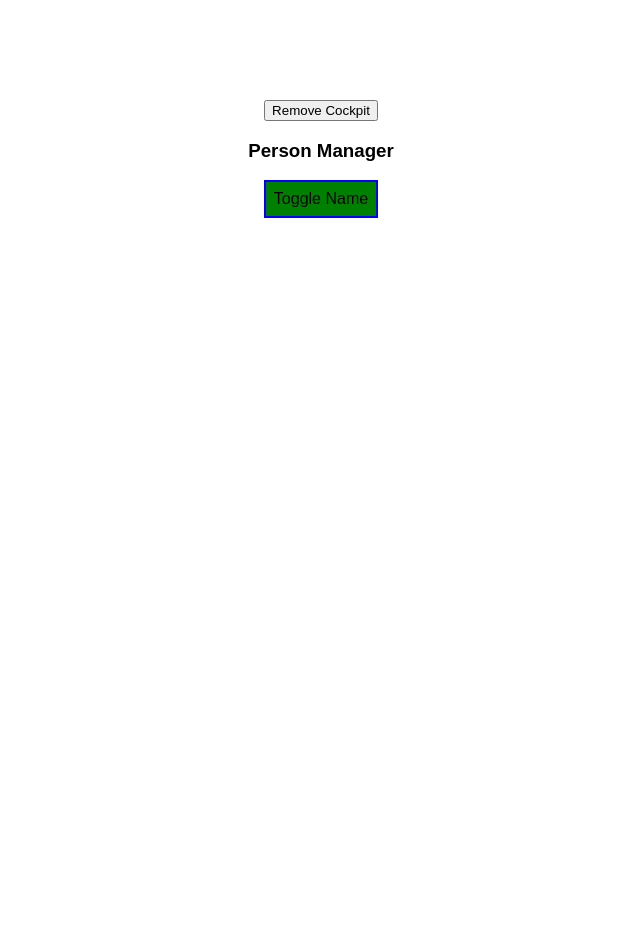
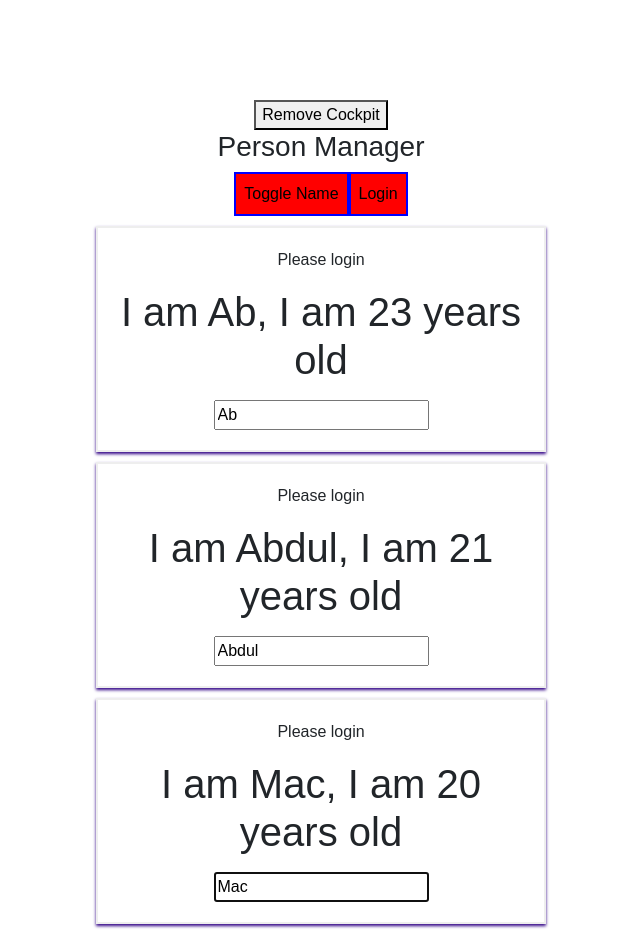
Before and after one commit to macabdul9/react-learning, a React app in the folder intro-app/: page / in a window 1280 px wide. Shown: the whole page, without its empty margins (319-959 px from the left). Before the commit the page ends 800 px from the top, so only its background shows below. Built offline with nearby package versions, Linux system fonts and the light colour scheme.

Commit message:
final commit

```diff
--- a/intro-app/package.json
+++ b/intro-app/package.json
@@ -40,6 +40,7 @@
     "postcss-normalize": "8.0.1",
     "postcss-preset-env": "6.7.0",
     "postcss-safe-parser": "4.0.1",
+    "prop-types": "^15.7.2",
     "radium": "^0.26.0",
     "react": "^16.12.0",
     "react-app-polyfill": "^1.0.5",
--- a/intro-app/public/index.html
+++ b/intro-app/public/index.html
@@ -10,6 +10,7 @@
     -->
     <link rel="manifest" href="%PUBLIC_URL%/manifest.json">
     <link rel="shortcut icon" href="%PUBLIC_URL%/favicon.ico">
+    <link rel="stylesheet" href="https://stackpath.bootstrapcdn.com/bootstrap/4.4.1/css/bootstrap.min.css" integrity="sha384-Vkoo8x4CGsO3+Hhxv8T/Q5PaXtkKtu6ug5TOeNV6gBiFeWPGFN9MuhOf23Q9Ifjh" crossorigin="anonymous">
     <!--
       Notice the use of %PUBLIC_URL% in the tags above.
       It will be replaced with the URL of the `public` folder during the build.
--- a/intro-app/src/components/Cockpit/Cockpit.js
+++ b/intro-app/src/components/Cockpit/Cockpit.js
@@ -1,6 +1,7 @@
-import React from 'react'
+import React, { createRef, useContext} from 'react'
 import Radium from 'radium'
 import './Cockpit.css'
+import AuthContext from '../../context/auth-context'
 
 
 const cockpit = function Cockpit(props){
@@ -12,13 +13,21 @@ const cockpit = function Cockpit(props){
   //     alert('data saved to cloud')
   //   }, 1000)
   // }, props.persons)
+  const toggleBtnRef = createRef();
+
+  // Alternative way of using AuthContext in function component using hooks
+  const authContext = useContext(AuthContext)
 
   React.useEffect(() => {
     console.log('[Cockpit.js] useEffect')
     setTimeout(()=>{
       alert('data saved into cloud')
     }, 1)
-  }, [props.persons])
+    toggleBtnRef.current.click();
+    return ()=>{
+      console.log('[cockpit.js] cleanup work in useEffect');
+    };
+  }, []);
 
   // Applying dynamic classes
   let classes = []
@@ -57,7 +66,12 @@ const cockpit = function Cockpit(props){
         <h3 className={classes.join(' ')}>Person Manager</h3>
         <button
         onClick={props.clicked}
-          style={style}>Toggle Name</button>
+        style={style}
+        ref={toggleBtnRef}>Toggle Name</button>
+        {/* <AuthContext.Consumer>
+          {(context) => <button onClick={context.login} style={style} key={'124'}>Login</button>}
+        </AuthContext.Consumer> */}
+        <button onClick={authContext.login} style={style} key={'124'}>Login</button>
       </div>
   );
 }
--- a/intro-app/src/components/Persons/Person/Person.js
+++ b/intro-app/src/components/Persons/Person/Person.js
@@ -5,9 +5,9 @@ import Radium from 'radium';
 import Aux from '../../../hoc/Auxiliary';
 import WithClass from '../../../hoc/withClass';
 import PropTypes from 'prop-types';
+import AuthContext from '../../../context/auth-context';
 
 class Person extends React.Component {
-
     constructor(props){
         super(props);
         this.inputElementRef = React.createRef();
@@ -16,6 +16,9 @@ class Person extends React.Component {
     componentDidMount(){
         this.inputElementRef.current.focus();
     }
+
+    // Alternative and more convenient way of using AuthContext
+    static contextType = AuthContext
 
     render(){
         console.log('[Person.js] rendering...')
@@ -28,6 +31,10 @@ class Person extends React.Component {
 
         return (
             <div className="Person" style={style}>
+                {/* <AuthContext.Consumer>
+                    {(context) => context.isAuthenticated ? <p>Authenticated!</p> : <p>Please login</p>}
+                </AuthContext.Consumer> */}
+                {this.context.isAuthenticated ? <p>Authenticated!</p> : <p>Please login</p>}
                 <h1 onClick={this.props.click}>I am {this.props.name}, I am {this.props.age} years old </h1>
                 <p>{this.props.children}</p>
                 <input
--- a/intro-app/src/components/Persons/Persons.js
+++ b/intro-app/src/components/Persons/Persons.js
@@ -21,11 +21,12 @@ class Persons extends React.Component{
   //   console.log('[Persons.js] componentDidUpdate')
   // }
   shouldComponentUpdate(nextProps, nextState){
-    if(nextProps.persons!==this.props.persons){
-      return true;
-    }else{
-      return false;
-    }
+    // if(nextProps.persons!==this.props.persons){
+    //   return true;
+    // }else{
+    //   return false;
+    // }
+    return true
   }
   componentWillUnmount(){
     console.log('[Persons.js] componentWillUnmount')
@@ -40,6 +41,7 @@ class Persons extends React.Component{
         age={person.age}
         key={person.id}
         change={(event)=>this.props.changed(event, person.id)}
+        isAuthenticated={this.props.isAuthenticated}
         ></Person>
   });
   }
--- a/intro-app/src/containers/App.js
+++ b/intro-app/src/containers/App.js
@@ -7,6 +7,7 @@ import Cockpit from '../components/Cockpit/Cockpit';
 import Aux from '../hoc/Auxiliary'
 import WithClass from '../hoc/withClass';
 import withClass from '../hoc/withClass'
+import AuthContext from '../context/auth-context'
 
 class App extends Component {
 
@@ -25,7 +26,8 @@ class App extends Component {
     otherState:"this is some other state",
     showPersons:false,
     showCockpit:true,
-    changeCounter:0
+    changeCounter:0,
+    isAuthenticated:false
   }
 
   static getDerivedStateFromProps(props, state){
@@ -97,6 +99,10 @@ class App extends Component {
   test =()=>{
     console.log('hello world')
   }
+
+  loginHandler = () =>{
+    this.setState({isAuthenticated:!this.state.isAuthenticated})
+  }
   render() {
 
     console.log('[App.js] render')
@@ -124,14 +130,19 @@ class App extends Component {
         {/* <WithClass className='App'> */}
         <Aux>
           <button onClick={()=>{this.setState({showCockpit:!this.state.showCockpit})}}>Remove Cockpit</button>
-          {this.state.showCockpit?
+          <AuthContext.Provider value={{
+            isAuthenticated:this.state.isAuthenticated,
+            login:this.loginHandler
+          }}>
+            {this.state.showCockpit?(
               <Cockpit
                 personsLength={this.state.persons.length}
                 clicked={this.togglePersonsHandler}
                 showPersons={this.state.showPersons}>
-            </Cockpit>
+              </Cockpit>)
             :null}
             {persons}
+          </AuthContext.Provider>
         </Aux>
         {/* </WithClass>   */}
         {/* </div> */}
--- /dev/null
+++ b/intro-app/src/context/auth-context.js
@@ -0,0 +1,8 @@
+import React from 'react';
+
+const authContext = React.createContext({
+    isAuthenticated:false,
+    login:()=>{}
+});
+
+export default authContext;
```
Also changed, not shown: intro-app/src/Person/Person.js (deleted). Lines whose indentation alone changed are shown as unchanged.
